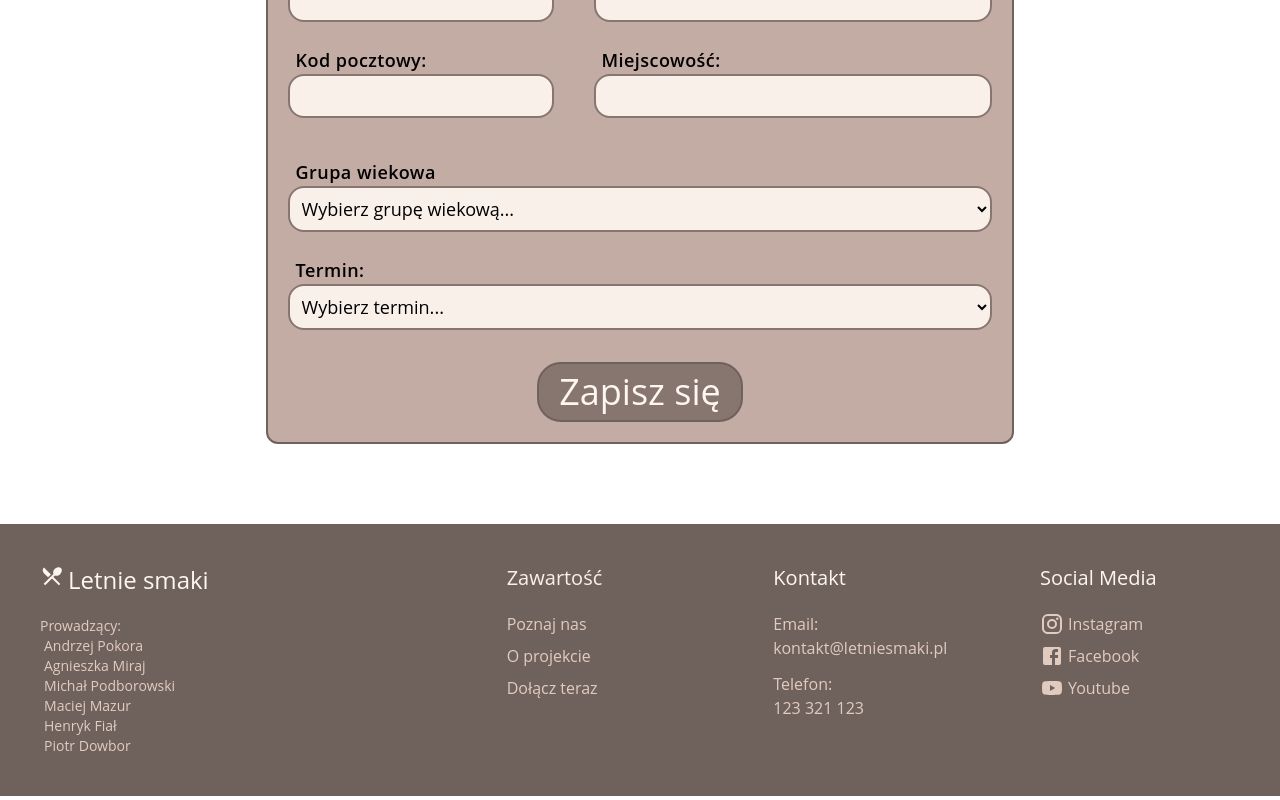
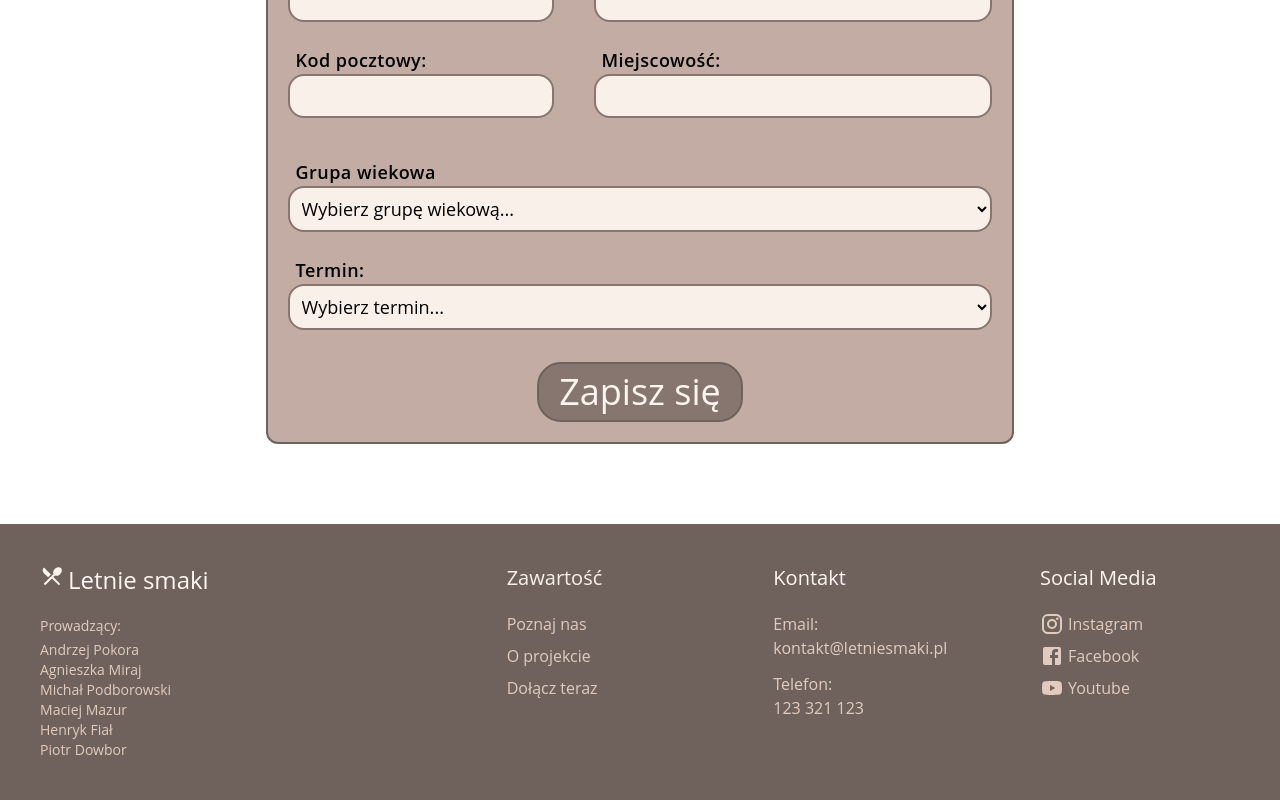
Before and after one commit to Kwiasek/szkola-letnia, a React (Vite) app: page / in a window 1280 px wide. Shown: the part 5732-6532 px from the top of the page. Built offline with nearby package versions, Linux system fonts and the light colour scheme.

Commit message:
Small changes in footer

```diff
--- a/src/components/Footer.jsx
+++ b/src/components/Footer.jsx
@@ -15,7 +15,7 @@ const Footer = () => {
         </div>
         <p className="text-sm text-coffee-400 leading-5">
           Prowadzący:
-          <ul className="pl-1">
+          <ul className="pt-1">
             <li>Andrzej Pokora</li>
             <li>Agnieszka Miraj</li>
             <li>Michał Podborowski</li> <li>Maciej Mazur</li>
```
